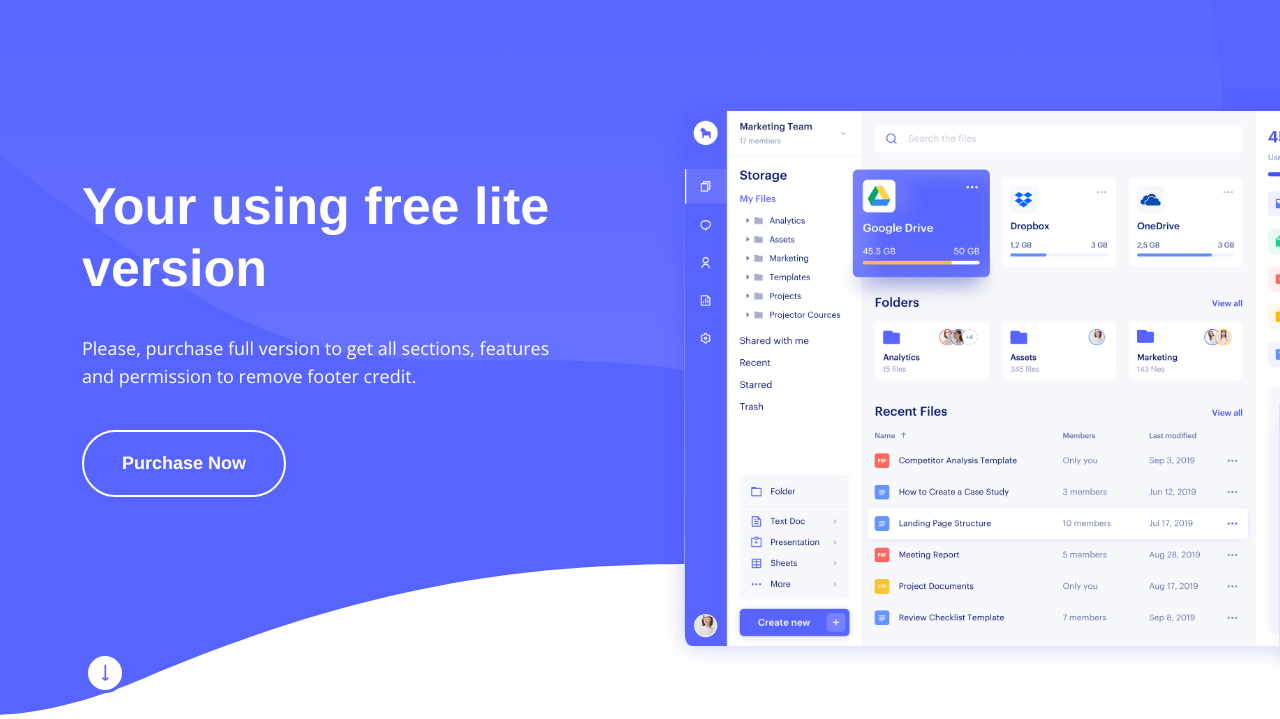
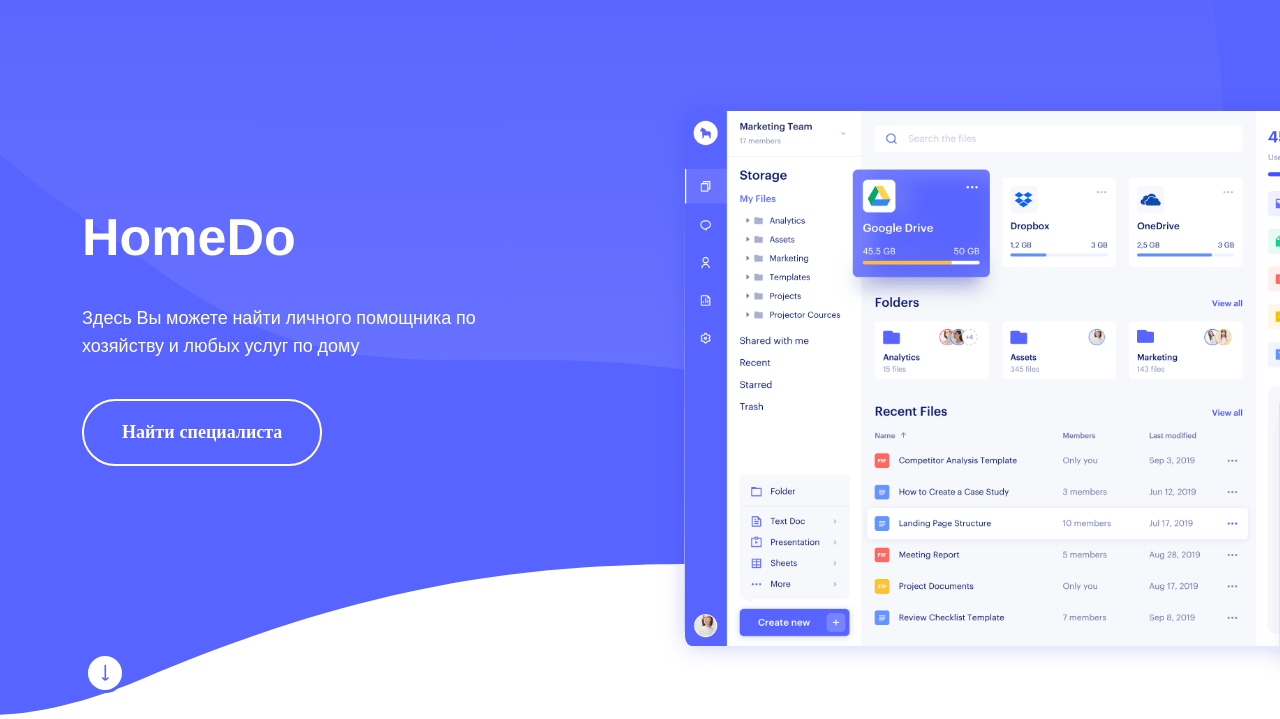
Before and after one commit to matku1/HomeDo, a plain HTML site: page saaspal-free-lite/index.html in a window 1280 px wide. Shown: the part 81-800 px from the top of the page. Drawn offline with nearby package versions, Linux system fonts and the light colour scheme.

Commit message:
Update index.html

```diff
--- a/saaspal-free-lite/index.html
+++ b/saaspal-free-lite/index.html
@@ -117,17 +117,16 @@
           <div class="col-lg-6">
             <div class="hero-content">
               <h1 class="wow fadeInUp" data-wow-delay=".4s">
-                Your using free lite version
+                HomeDo
               </h1>
               <p class="wow fadeInUp" data-wow-delay=".6s">
-                Please, purchase full version to get all sections, features and
-                permission to remove footer credit.
+                Здесь Вы можете найти личного помощника по хозяйству и любых услуг по дому
               </p>
               <a
                 href="javascript:void(0)"
                 class="main-btn border-btn btn-hover wow fadeInUp"
                 data-wow-delay=".6s"
-                >Purchase Now</a
+                >Найти специалиста</a
               >
               <a href="#features" class="scroll-bottom">
                 <i class="lni lni-arrow-down"></i
```
